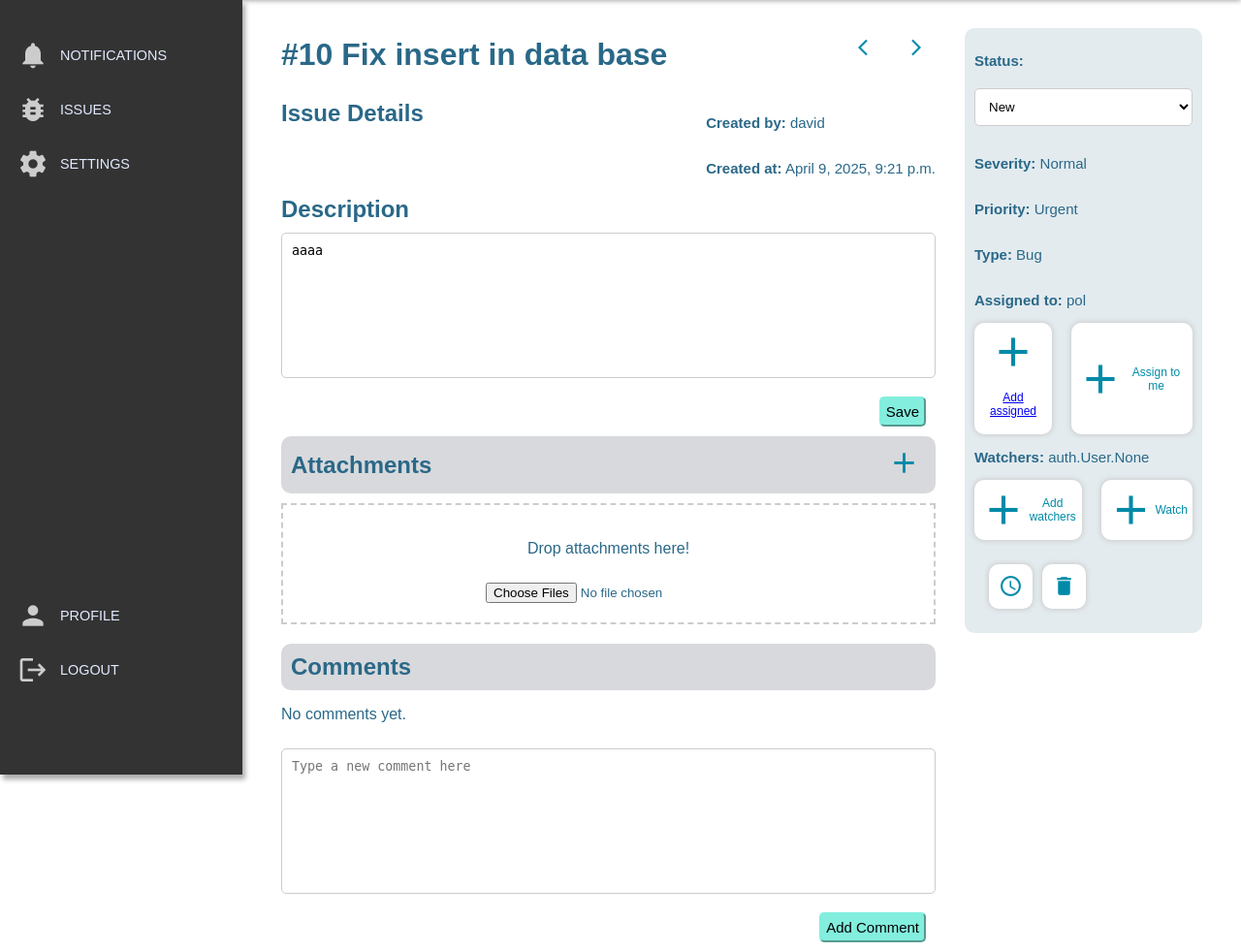
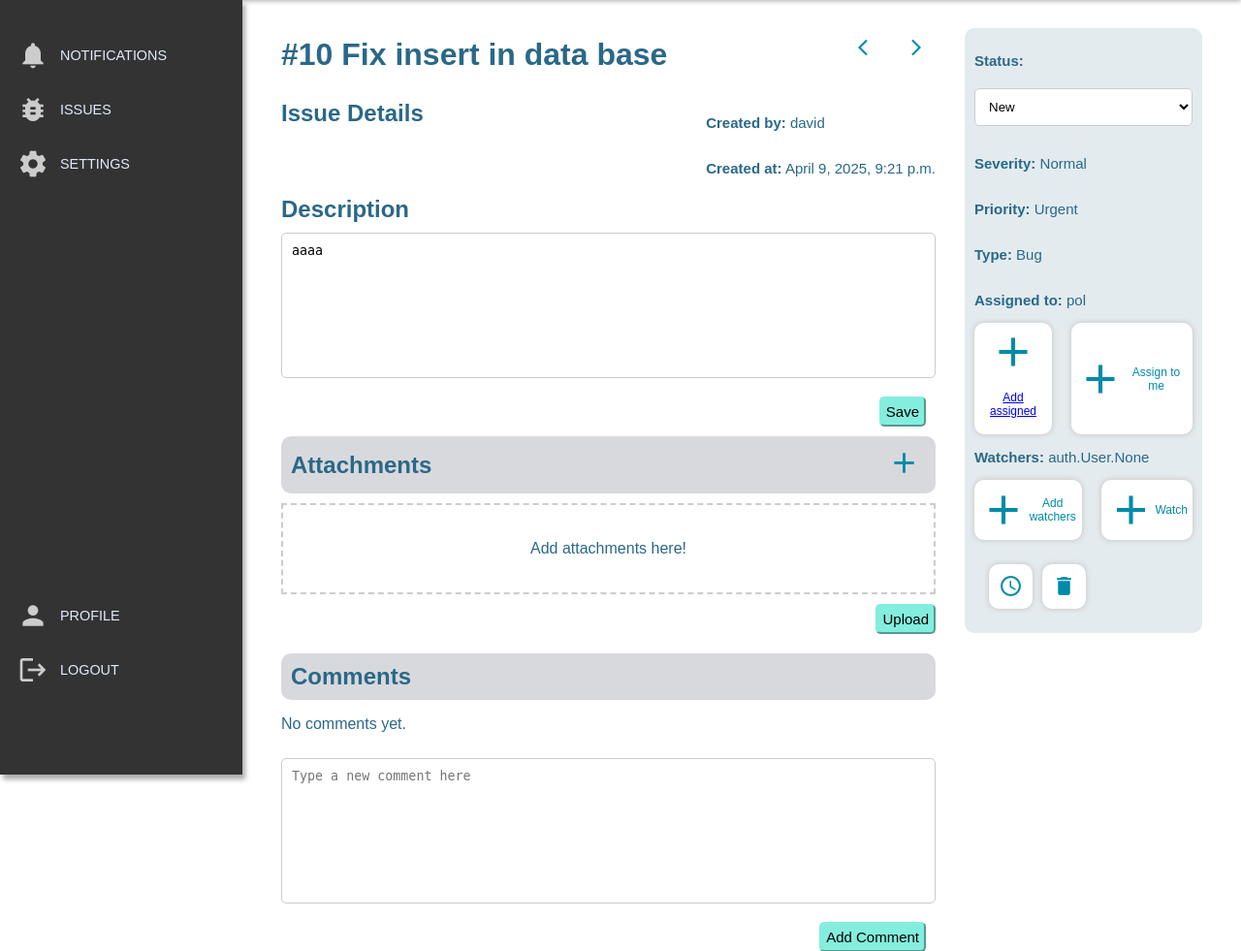
Before and after one commit to inkih04/SabanaBack, a Django app: page /issues/10/ in a window 1280 px wide. Shown: the part 71-1052 px from the top of the page at 97% size. Run offline with Django 5.2, Linux system fonts and the light colour scheme; a user stored in the database is signed in; data comes from the database, SQL or seed files in the repository; data that the repository does not hold is empty; parts of the project's set-up code (start-up, migrations or seed data) failed here and were passed over.

Commit message:
Task #16 Attachments in ViewIssue done

```diff
--- a/issues/models.py
+++ b/issues/models.py
@@ -76,9 +76,12 @@ class Issue(models.Model):
 
 
 class Attachment(models.Model):
-    issue = models.ForeignKey(Issue, related_name='attachments', on_delete=models.CASCADE)
+    issue = models.ForeignKey(Issue, related_name='attachment', on_delete=models.CASCADE)
     file = models.FileField(upload_to='attachments/', storage=S3Boto3Storage())
     uploaded_at = models.DateTimeField(auto_now_add=True)
+
+    def __str__(self):
+        return f"{self.file.name} ({self.uploaded_at.strftime('%Y-%m-%d %H:%M:%S')})"
 
 
 
--- a/issues/static/issues/info_issue.css
+++ b/issues/static/issues/info_issue.css
@@ -319,3 +319,66 @@ display:flex;
       font-size: 25px;
       color: #6e9197;
 }
+
+.issue-info-attachment {
+      display: flex;
+      flex-direction: row;
+      gap: 10px;
+      align-items: center;
+      border-bottom: 1px solid #adafaf;
+      padding-bottom: 10px;
+      margin-bottom: 10px;
+}
+
+.issue-info-attachment-main {
+      display: flex;
+      flex-direction: row;
+      gap: 10px;
+      justify-content: space-between;
+      align-items: center;
+      width: 90%;
+      margin-right: 10px;
+}
+
+.issue-info-attachment-buttons {
+      display: flex;
+      flex-direction: row;
+      justify-content: flex-end;
+      opacity: 0;
+      pointer-events: none;
+      align-items: center;
+      gap: 5px;
+      transition: opacity 0.3s ease, pointer-events 0.3s ease;
+}
+
+
+.issue-info-status-buttons-attachment-delete span{
+      color: #b84444;
+      font-size: 25px;
+}
+
+.issue-info-attachment:hover .issue-info-attachment-buttons {
+      opacity: 1;
+      pointer-events: auto;
+}
+
+.issue-info-attachment-upload {
+      display: flex;
+      gap: 10px;
+      align-items: center;
+      justify-content: flex-end;
+      margin-top: 10px;
+}
+
+.issue-info-hidden-upload-button {
+      background-color: #83eede;
+      border-radius: 5px;
+      text-align: center;
+      font-size: 15px;
+      padding: 5px;
+      border-color: #83eede;
+}
+
+.issue-info-hidden-upload-button:hover {
+      background-color: #6be3d399;
+}
--- a/issues/templates/issues/issue_detail.html
+++ b/issues/templates/issues/issue_detail.html
@@ -58,21 +58,56 @@
                 </div>
 
                 <div class="issue-info-attachments">
+                    <!-- Formulario para subir archivos -->
+                    <form method="POST" action="{% url 'info_issue_upload_attachment' issue.id %}" enctype="multipart/form-data">
+                        {% csrf_token %}
                         <div class="issue-info-attachments-title">
                             <h2>Attachments</h2>
-                    <div class="issue-info-attachments-add">
+                            <label for="attachments" class="issue-info-attachments-add">
                                 <span class="material-icons"> add </span>
+                            </label>
                         </div>
 
+                        {% for attachment in issue.attachment.all %}
+                            <div class="issue-info-attachment">
+                                <div class="issue-info-attachment-main">
+                                    <!-- Mostrar el archivo con un enlace -->
+                                    <a href="{{ attachment.file.url }}" target="_blank">
+                                        {{ attachment.file.name|cut:"attachments/" }}
+                                    </a>
+
+                                    <!-- Tamaño del archivo -->
+                                    <p>{{ attachment.file.size|filesizeformat }}</p>
+
+                                    <!-- Fecha de subida -->
+                                    <p class="issue-info-attachment-date">{{ attachment.uploaded_at }}</p>
                                 </div>
-                    <div class="issue-info-attachments-box">
-                        <p class="issue-info-attachments-drop" >Drop attachments here!</p>
-                        <input type="file" id="attachments" name="attachments" multiple>
+
+                                <div class="issue-info-attachment-buttons">
+
+                                    <!-- Botón de eliminación -->
+                                    <div class="issue-info-status-buttons-attachment-delete">
+                                        <a href="{% url 'issue_info_delete_attachment' issue.id attachment.id %}">
+                                            <span class="material-icons">delete</span>
+                                        </a>
                                     </div>
-                    {% for attachment in issue.attachments.all %}
-                        <a href="{{ attachment.file.url }}">{{ attachment.file.name }}</a>
+                                </div>
+                            </div>
+                        {% empty %}
+                            <!-- Mensaje si no hay attachments -->
+                            <label for="attachments" class="issue-info-attachments-box">
+                                <p class="issue-info-attachments-drop">Add attachments here!</p>
+                            </label>
                         {% endfor %}
+
+                    <div class="issue-info-attachment-upload">
+                        <input type="file" id="attachments" name="file" style="display: none;" />
+                        <button type="submit" class="issue-info-hidden-upload-button">Upload</button>
                     </div>
+                    </form>
+                </div>
+
+
 
                 <div class="issue-info-comments">
                     <div class="issue-info-comments-title">
--- a/issues/urls.py
+++ b/issues/urls.py
@@ -2,6 +2,9 @@ from django.urls import path, include
 from .views import issue_list, issue_create, delete_issue, update_issue_status, issue_detail, issue_bulk_create, login, \
     update_issue_assignee, profile, update_bio, update_issue_description, add_comment_to_issue, update_issue_info_title, issue_info_delete_comment,settings_list,settings_edit,settings_delete, \
     update_avatar
+from .views import (issue_list, issue_create, delete_issue, update_issue_status, issue_detail, issue_bulk_create, login, \
+    update_issue_assignee, profile, update_bio, update_issue_description, add_comment_to_issue, update_issue_info_title,
+                    issue_info_delete_comment, info_issue_upload_attachment, issue_info_delete_attachment)
 
 urlpatterns = [
     path('', issue_list, name='issue_list'),
@@ -17,6 +20,10 @@ urlpatterns = [
     path('update_issue_info_title/<int:issue_id>/', update_issue_info_title, name='update_issue_info_title'),
 
     path('issue/<int:issue_id>/comment/<int:comment_id>/delete/',issue_info_delete_comment, name='issue_info_delete_comment'),
+
+    path('info_issue_upload_attachment/<int:issue_id>/', info_issue_upload_attachment, name='info_issue_upload_attachment'),
+
+    path('issue/<int:issue_id>/attachment/<int:attachment_id>/delete/',issue_info_delete_attachment, name='issue_info_delete_attachment'),
 
     path('<int:issue_id>/', issue_detail, name='issue_detail'),
 
--- a/issues/views.py
+++ b/issues/views.py
@@ -103,8 +103,11 @@ def issue_detail(request, issue_id):
     if search_query:
         users = users.filter(username__icontains=search_query)
 
+    attachments = Attachment.objects.filter(issue=issue)
+
     context = {
         'issue': issue,
+        'attachments': attachments,
         'show_assign_form': show_assign_form,
         'users': users,
         'statuses': statuses,
@@ -342,6 +345,23 @@ def issue_info_delete_comment(request, issue_id, comment_id):
         comment.delete()
     return redirect('issue_detail', issue_id=issue_id)
 
+@login_required
+def info_issue_upload_attachment(request, issue_id):
+    issue = get_object_or_404(Issue, id=issue_id)
+
+    if request.method == 'POST' and request.FILES:
+        # Procesar el archivo adjunto directamente (como en issue_create)
+        file = request.FILES.get('file')
+        if file:
+            print(f"Archivo guardado: {file.name}")
+            Attachment.objects.create(issue=issue, file=file)
+
+
+        return redirect('issue_detail', issue_id=issue.id)
+
+        # Si no es POST o no hay archivos, redirige de nuevo
+    return redirect('issue_detail', issue_id=issue.id)
+
 
 @login_required
 def update_avatar(request):
@@ -354,3 +374,11 @@ def update_avatar(request):
         profile.save()
 
     return redirect('profile')
+
+@login_required
+def issue_info_delete_attachment(request, issue_id, attachment_id):
+    issue = get_object_or_404(Issue, id=issue_id)
+    attachment = get_object_or_404(Attachment, id=attachment_id)
+    if attachment.issue == issue or issue.created_by == request.user:
+        attachment.delete()
+    return redirect('issue_detail', issue_id=issue_id)
```
Also changed, not shown: issues/migrations/0001_initial.py, issues/migrations/0004_alter_attachment_file_alter_profile_avatar.py (deleted). Lines whose indentation alone changed are shown as unchanged.
